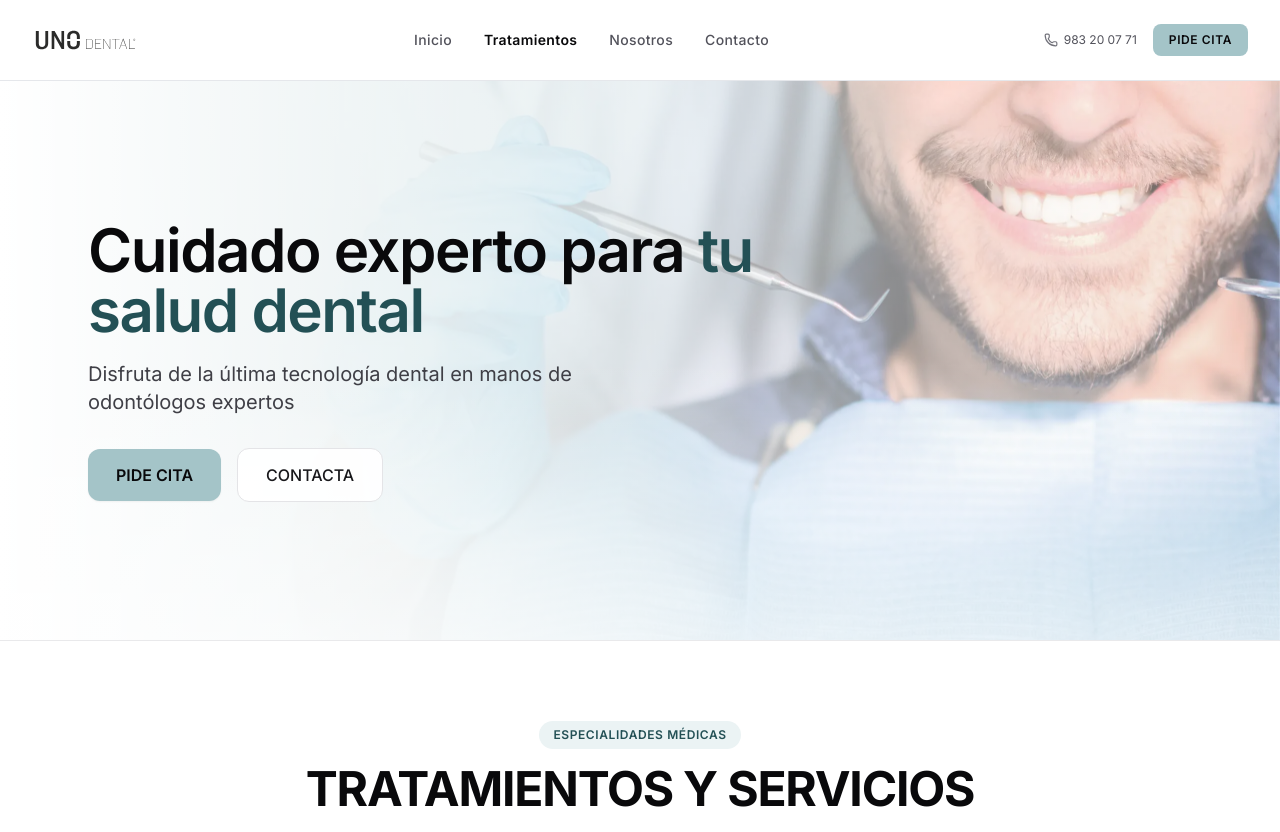
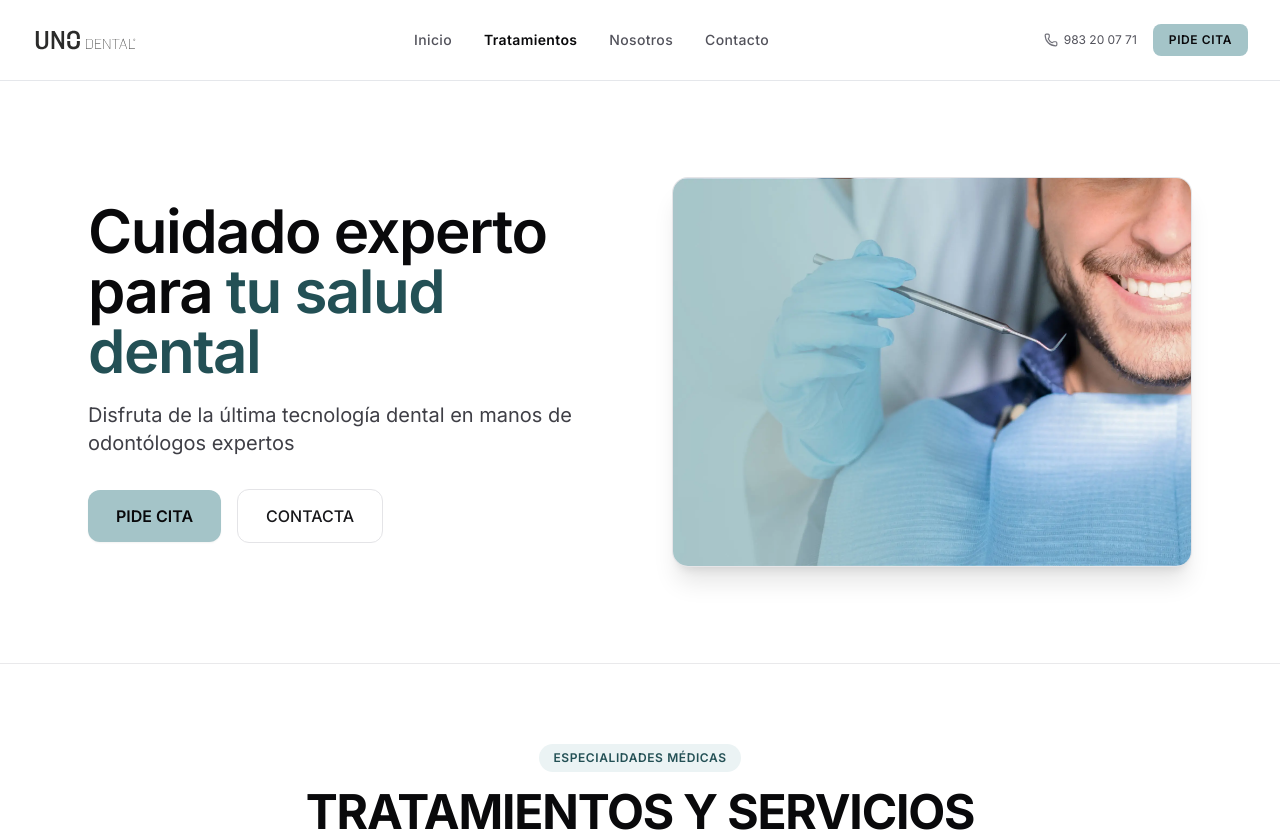
Before and after one commit to victooorltt/unodental, a Next.js app: page /tratamientos-y-servicios in a window 1280 px wide. Shown: the top 832 px of the page. Built offline with nearby package versions, Linux system fonts and the light colour scheme.

Commit message:
fix(hero): split layout without opacity on Tratamientos and intermediate balanced opacity on full-width heros

```diff
--- a/app/tratamientos-y-servicios/page.tsx
+++ b/app/tratamientos-y-servicios/page.tsx
@@ -147,7 +147,7 @@ export default function TratamientosPage() {
         imageSrc="/images/hero-tratamientos.webp"
         imageAlt="Tratamientos y servicios Uno Dental"
         imagePosition="object-center"
-        align="left"
+        variant="split"
         showCredentials={false}
         primaryCta={{
           label: "PIDE CITA",
--- a/components/PageHero.tsx
+++ b/components/PageHero.tsx
@@ -9,6 +9,7 @@ export interface PageHeroProps {
   description?: React.ReactNode;
   imageSrc: string;
   imageAlt: string;
+  variant?: "full" | "split";
   primaryCta?: {
     label: string;
     href: string;
@@ -19,7 +20,7 @@ export interface PageHeroProps {
   };
   showCredentials?: boolean;
   align?: "center" | "left";
-  overlayOpacity?: "default" | "high" | "left-gradient";
+  overlayOpacity?: "default" | "high" | "none";
   minHeight?: string;
   imagePosition?: string;
   children?: React.ReactNode;
@@ -32,6 +33,7 @@ export function PageHero({
   description,
   imageSrc,
   imageAlt,
+  variant = "full",
   primaryCta,
   secondaryCta,
   showCredentials = false,
@@ -43,8 +45,72 @@ export function PageHero({
   className,
 }: PageHeroProps) {
   const heroDescription = subtitle || description;
-  const isLeft = align === "left";
+  const isSplit = variant === "split";
+  const isLeft = align === "left" || isSplit;
 
+  // Split layout: Text on the left, photo on the right with NO opacity overlay
+  if (isSplit) {
+    return (
+      <section
+        className={cn(
+          "relative bg-white border-b border-zinc-200/80 overflow-hidden",
+          className
+        )}
+      >
+        <div className="max-w-6xl mx-auto px-6 py-16 lg:py-24">
+          <div className="grid grid-cols-1 lg:grid-cols-2 items-center gap-12 lg:gap-16">
+            {/* Left Column: Text */}
+            <div className="flex flex-col justify-center text-left">
+              <h1 className="text-4xl sm:text-5xl lg:text-6xl font-semibold tracking-tight text-zinc-950 leading-[1.14]">
+                {title}
+              </h1>
+
+              {heroDescription && (
+                <div className="mt-5 text-lg sm:text-xl text-zinc-700 leading-relaxed font-normal max-w-xl">
+                  {typeof heroDescription === "string" ? (
+                    <p>{heroDescription}</p>
+                  ) : (
+                    heroDescription
+                  )}
+                </div>
+              )}
+
+              {(primaryCta || secondaryCta || children) && (
+                <div className="mt-8 flex flex-wrap items-center justify-start gap-4">
+                  {primaryCta && (
+                    <Button href={primaryCta.href} variant="primary" size="lg">
+                      {primaryCta.label}
+                    </Button>
+                  )}
+                  {secondaryCta && (
+                    <Button href={secondaryCta.href} variant="outline" size="lg">
+                      {secondaryCta.label}
+                    </Button>
+                  )}
+                  {children}
+                </div>
+              )}
+            </div>
+
+            {/* Right Column: Photo (Sin opacidad, 100% nítida y pura) */}
+            <div className="w-full">
+              <div className="relative aspect-[4/3] overflow-hidden rounded-2xl bg-zinc-100 border border-zinc-200/90 shadow-xl">
+                <img
+                  src={imageSrc}
+                  alt={imageAlt}
+                  className={cn("h-full w-full object-cover", imagePosition)}
+                  fetchPriority="high"
+                  loading="eager"
+                />
+              </div>
+            </div>
+          </div>
+        </div>
+      </section>
+    );
+  }
+
+  // Full-width photographic layout with intermediate opacity overlay
   return (
     <section
       className={cn(
@@ -54,7 +120,7 @@ export function PageHero({
         className
       )}
     >
-      {/* Full-width background photo across the entire hero */}
+      {/* Full-width background photo */}
       <div className="absolute inset-0 pointer-events-none overflow-hidden">
         <img
           src={imageSrc}
@@ -64,22 +130,13 @@ export function PageHero({
           loading="eager"
         />
 
-        {/* Dynamic translucent overlay based on opacity requirements */}
-        {overlayOpacity === "high" ? (
-          // Bastante opacidad para máxima legibilidad (Nosotros)
-          <>
-            <div className="absolute inset-0 bg-white/92" />
-            <div className="absolute inset-0 bg-gradient-to-b from-white/95 via-white/90 to-white/95" />
-          </>
-        ) : overlayOpacity === "left-gradient" || isLeft ? (
-          // Degradado hacia la derecha para texto a la izquierda (Tratamientos)
-          <>
-            <div className="absolute inset-0 bg-gradient-to-r from-white via-white/92 to-white/35" />
-            <div className="absolute inset-0 bg-gradient-to-t from-white/60 via-transparent to-transparent" />
-          </>
+        {/* Overlay con opacidad intermedia equilibrada */}
+        {overlayOpacity === "none" ? null : overlayOpacity === "high" ? (
+          // Opacidad intermedia para Nosotros (suficiente para leer sin apagar la foto)
+          <div className="absolute inset-0 bg-gradient-to-b from-white/84 via-white/74 to-white/80" />
         ) : (
-          // Opacidad equilibrada para Inicio y Contacto
-          <div className="absolute inset-0 bg-gradient-to-b from-white/90 via-white/84 to-white/88" />
+          // Opacidad intermedia estándar para Inicio y Contacto
+          <div className="absolute inset-0 bg-gradient-to-b from-white/76 via-white/64 to-white/72" />
         )}
       </div>
 
```
